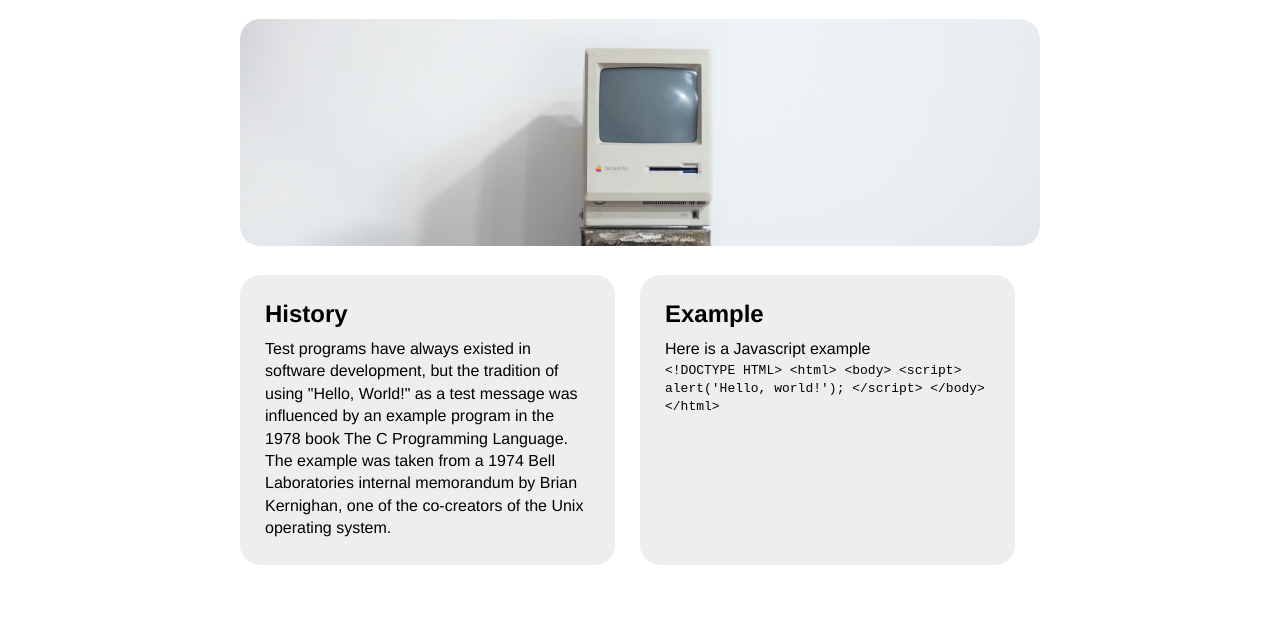
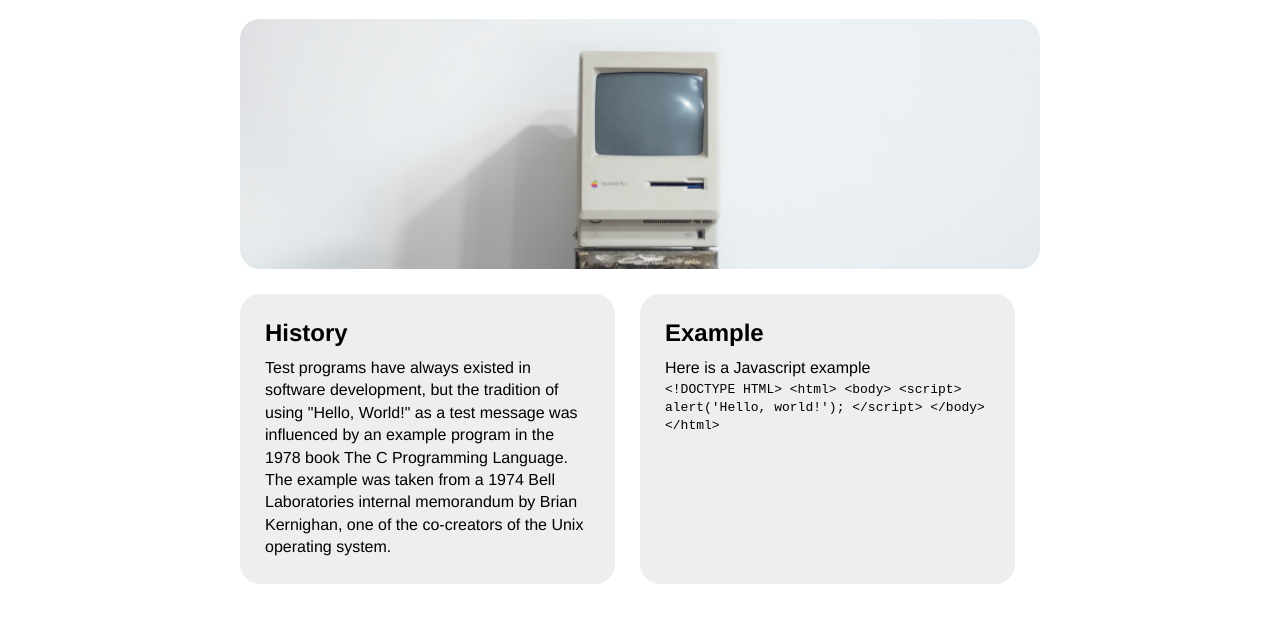
Before and after one commit to JaxH2003/Hello-World2, a plain HTML site: page index.html in a window 1280 px wide. Shown: the part 76-698 px from the top of the page. Drawn offline with Linux system fonts and the light colour scheme.

Commit message:
computer image changes

```diff
--- a/index.html
+++ b/index.html
@@ -10,7 +10,9 @@
   <body>
     <main>
       <h1>HelloWorld</h1>
-      <img src="images/Computer-image.jpg" alt="Vintage mac">
+      <div class="masthead">
+
+      </div>
       <div class="Details">
         <section>
           <h2>History</h2>
--- a/screen.css
+++ b/screen.css
@@ -12,6 +12,13 @@ main {
     width: 800px;
 }
 
+.masthead {
+    background-image: url('images/Computer-image.jpg');
+    background-size: cover;
+    background-position: bottom;
+    height: 250px;
+    border-radius: 20px;
+}
 .Details {
     display: flex;
     gap: 25px;
@@ -28,7 +35,7 @@ main {
 
 img{
     width: 100%;
-    border-radius: 20px;
+
 }
 
 h2 {
```
